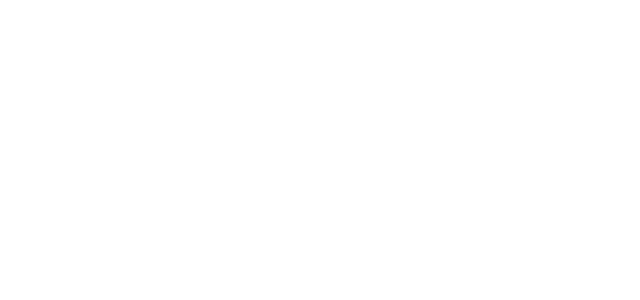
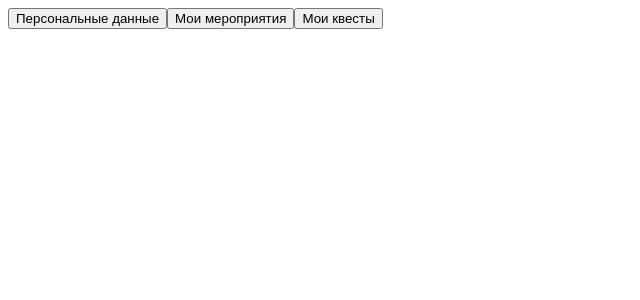
Before and after one commit to TAOM-Quests/React-Frontend, a React (Vite) app: page /profile in a window 1280 px wide. Before the commit this address had no page. Shown: the top 300 px of the page, without its empty margins (0-640 px from the left). Built offline with nearby package versions, Linux system fonts and the light colour scheme.

Commit message:
tq-5: Add profile page

```diff
--- /dev/null
+++ b/src/components/TabButton/TabButton.tsx
@@ -0,0 +1,19 @@
+export interface TabButtonProps
+extends React.ButtonHTMLAttributes<HTMLButtonElement> {
+  text: string
+  isActive: boolean
+}
+
+export default function TabButton(props: TabButtonProps) {
+  let className = props.className ?? ''
+
+  if (props.isActive) {
+    className += ' active'
+  }
+
+  return (
+    <button {...{...props, className}}>
+      {props.text}
+    </button>
+  )
+}
--- a/src/main.tsx
+++ b/src/main.tsx
@@ -1,16 +1,18 @@
 import { createRoot } from 'react-dom/client'
 import App from './App.tsx'
 import { BrowserRouter, Route, Routes } from 'react-router'
-import LoginPage from './pages/Login/Login.tsx'
+import Login from './pages/Login/Login.tsx'
 import { Provider } from 'react-redux'
 import { setupStore } from './redux/store.ts'
+import Profile from './pages/Profile/Profile.tsx'
 
 createRoot(document.getElementById('root')!).render(
   <BrowserRouter>
     <Provider store={setupStore()}>
       <Routes>
         <Route path="/" element={<App />} />
-        <Route path="/login" element={<LoginPage />} />
+        <Route path="/login" element={<Login />} />
+        <Route path='/profile' element={<Profile />} />
       </Routes>
     </Provider>
   </BrowserRouter>,
--- a/src/pages/Login/Login.tsx
+++ b/src/pages/Login/Login.tsx
@@ -2,7 +2,7 @@ import { useState } from "react";
 import LogInForm from "./LogInForm/LogInForm";
 import SignInForm from "./SignInForm/SignInForm";
 
-export default function LoginPage() {
+export default function Login() {
   const [isLogInForm, setIsLogInForm] = useState(true);
 
   return (
--- /dev/null
+++ b/src/pages/Profile/Profile.tsx
@@ -0,0 +1,20 @@
+import { useState } from "react";
+import TabButton from "../../components/TabButton/TabButton";
+
+const TABS = [
+  'Персональные данные',
+  'Мои мероприятия',
+  'Мои квесты'
+]
+
+export default function Profile() {
+  const [tabIndex, setTabIndex] = useState(0);
+
+  return (
+    <div>
+      {TABS.map((tab, index) => (
+        <TabButton text={tab} isActive={tabIndex === index} onClick={() => setTabIndex(index)}/>
+      ))}
+    </div>
+  )
+}
```
